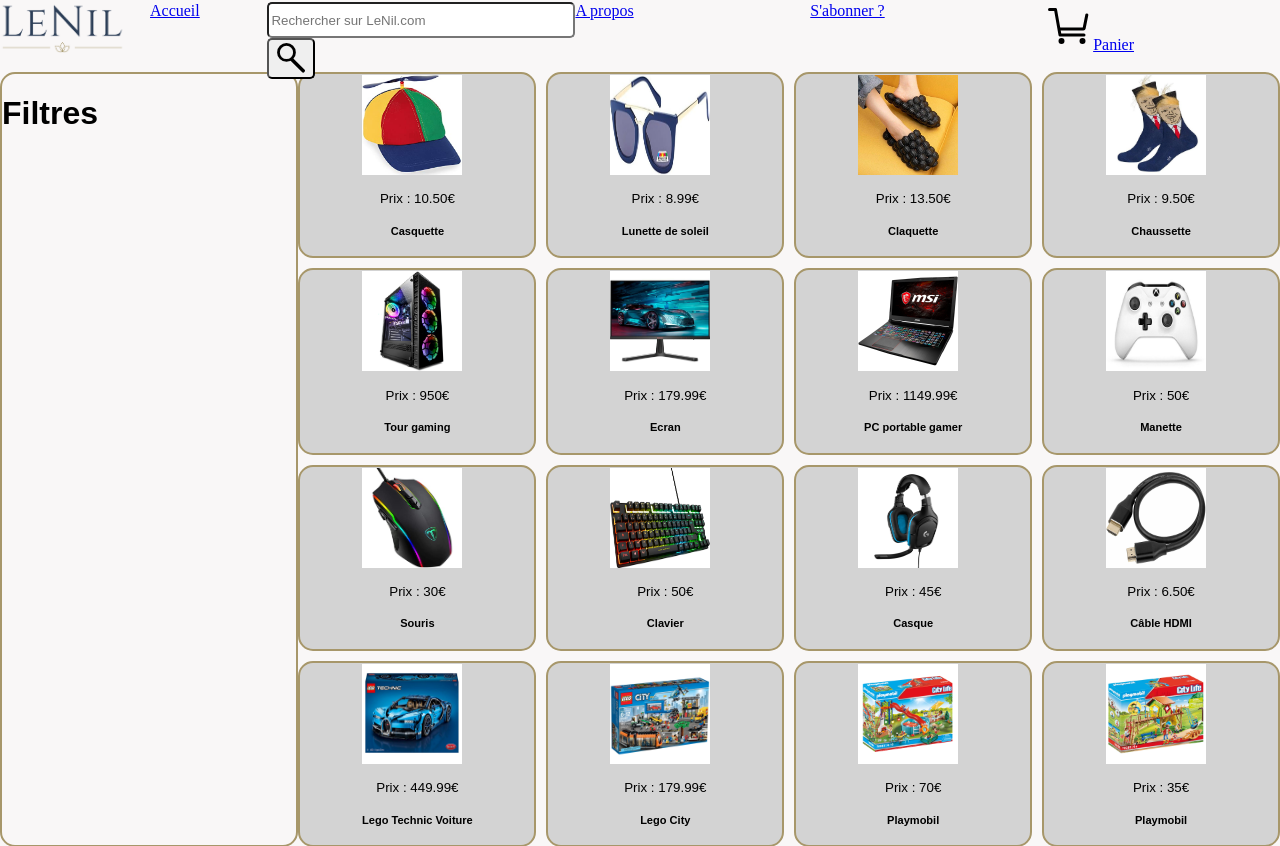
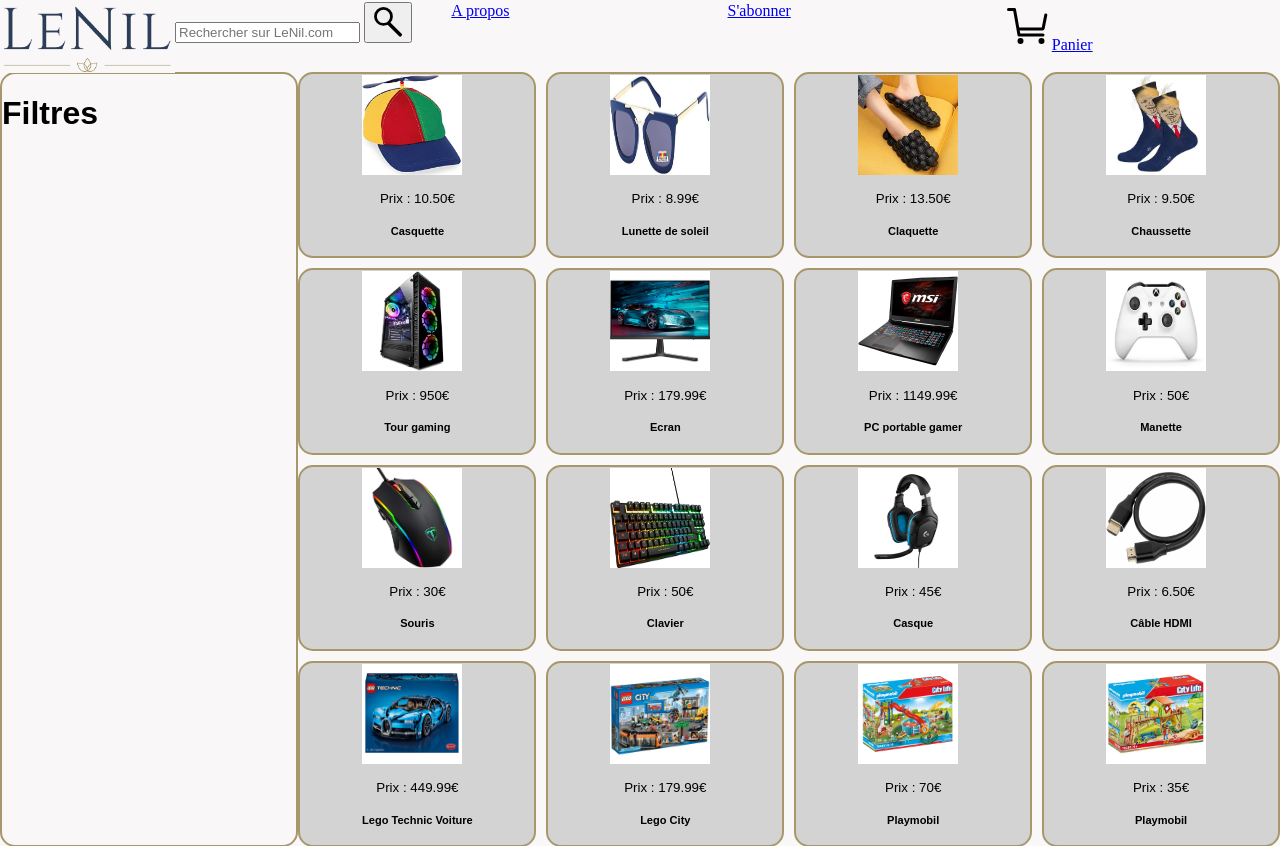
Before and after one commit to Ymasuu/LeNil, a PHP site: page /pages/Vue/index.php in a window 1280 px wide. Shown: the top 846 px of the page. Run offline with PHP 8.4, Linux system fonts and the light colour scheme.

Commit message:
Add files via upload

```diff
--- a/templates/header.php
+++ b/templates/header.php
@@ -1,30 +1,29 @@
 <header>
-	<div style="float: left; width: 150px;">
-		<img src="../../img/logo.png" alt="logo_du_site" width="125px">
-	</div>
 	<nav class="header-nav">
 		<ul>
-			<li class="current" ><a href="index.php">Accueil</a></li>
-			<li>
-			<form action="rechercher.php">
-				<input class = "barreSearch" type="text" name ="query" placeholder="Rechercher sur LeNil.com">
-				<button class = "buttonSearch" type="submit">
+			<li class="current" ><a href="index.php"><img src="../../img/logo.png" alt="logo_du_site" width="175px"></a></li>
+			<div class="search-container">
+				<form class="search-form">
+					<input type="text" name ="query" placeholder="Rechercher sur LeNil.com">
+					<button type="submit"><i class="fa fa-search"></i>
 						<svg width="32" height="32" viewBox="0 0 460 460">
 						<ellipse style="fill: none; stroke: rgb(0, 0, 0); stroke-width: 40px;" cx="165" cy="164.984" rx="115" ry="114.984"></ellipse>
 						<path style="fill: rgb(216, 216, 216); stroke: rgb(0, 0, 0); stroke-linecap: round; stroke-width: 50px;" d="M 208.166 347.127 L 438.717 347.027" transform="matrix(0.707107, 0.707107, -0.707107, 0.707107, 340.154351, -127.051178)"></path>
 						</svg>
 					</button>
 				</form>
-			</li>
-			<li><a href="about.php">A propos</a></li>
-			<li><a href="abonnement.php">S'abonner ?</a></li>
-			<li><a href="panier.php">
+			</div>
+			<li class="style"><a href="about.php" class="lien">A propos</a></li>
+			<li class="style"><a href="abonnement.php" class="lien">S'abonner</a></li>
+			<div class="test">
+				<li class="style"><a href="panier.php" class="lien">
 				<svg width="48" height="48" viewBox="0 0 512 512">
 					<circle cx="176" cy="416" r="16" style="fill:none;stroke:#000;stroke-linecap:round;stroke-linejoin:round;stroke-width:32px"></circle>
 					<circle cx="400" cy="416" r="16" style="fill:none;stroke:#000;stroke-linecap:round;stroke-linejoin:round;stroke-width:32px"></circle>
 					<polyline points="48 80 112 80 160 352 416 352" style="fill:none;stroke:#000;stroke-linecap:round;stroke-linejoin:round;stroke-width:32px"></polyline>
 					<path d="M 160 288 L 409.44 288 C 413.255 288.003 416.541 285.311 417.29 281.57 L 446.09 137.57" style="fill:none;stroke:#000;stroke-linecap:round;stroke-linejoin:round;stroke-width:32px"></path>
 				</svg>Panier</a></li>
+			</div>
 		</ul>
 
 	</nav>
```
Lines whose indentation alone changed are shown as unchanged.
